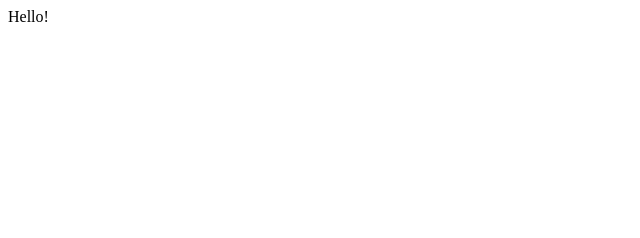
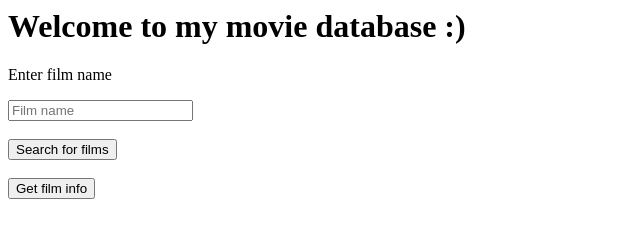
Before and after one commit to GarethClifford/Node, a website: page src/index.html in a window 1280 px wide. Shown: the whole page, without its empty margins (0-640 px from the left). Drawn offline with Linux system fonts and the light colour scheme.

Commit message:
Fully working

```diff
--- a/src/index.html
+++ b/src/index.html
@@ -1,8 +1,13 @@
 <html>
  <head>
- <title> Hello World! </title>
+ <title> Movie World! </title>
+ <h1>Welcome to my movie database :) </h1>
  </head>
  <body>
- <p>Hello!</p>
+   <p>Enter film name</p>
+   <input type = "text" id = "film" placeholder = "Film name"> <br></br>
+   <button onclick="window.location.href='/search/'+document.getElementById('film').value">Search for films</button>
+   <br></br>
+   <button onclick="window.location.href='/get/'+document.getElementById('film').value">Get film info</button>
  </body>
 </html>
```
Also changed, not shown: buildScripts/srcServer.js (+11 -8 lines).
